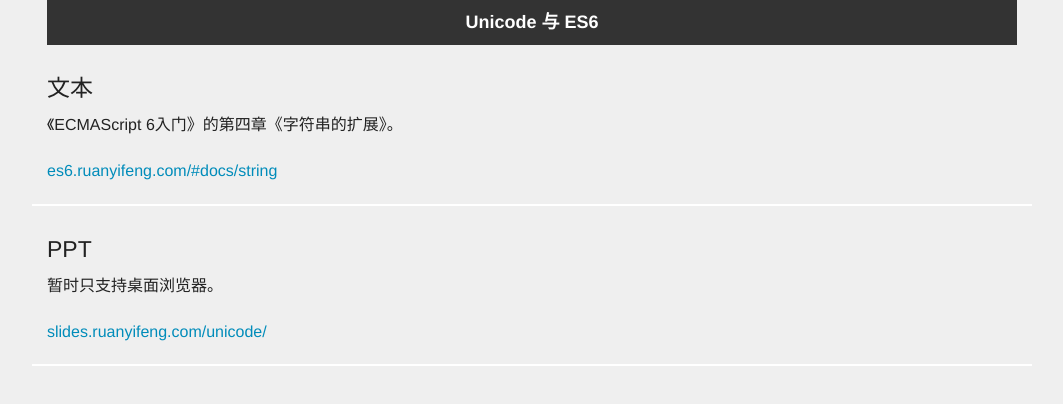
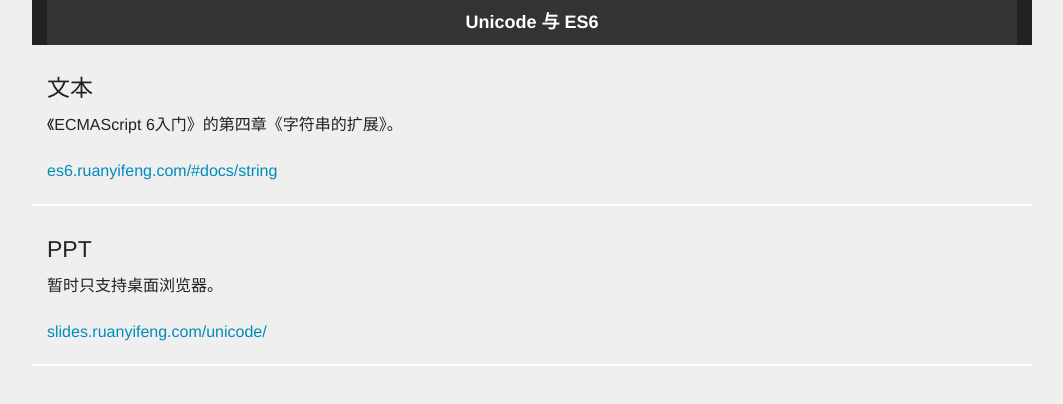
Before and after one commit to ruanyf/slides, a plain HTML site: page unicode/entrance/index.html in a window 1280 px wide. Shown: the whole page, without its empty margins (108-1171 px from the left). Drawn offline with Linux system fonts and the light colour scheme.

Commit message:
修改unicode/entrance

```diff
--- a/unicode/entrance/index.html
+++ b/unicode/entrance/index.html
@@ -12,6 +12,10 @@
     background: #efefef;
   }
 
+  .header{
+    background: #222;
+  }
+
   section .row{
     border-bottom: 2px solid #fff;
   }
@@ -21,7 +25,7 @@
     <div class="off-canvas-wrap off-canvas-example" data-offcanvas="">
     <div class="inner-wrap">
     <div class="row">
-      <div class="large-12 columns">
+      <div class="large-12 columns header">
         <nav class="tab-bar">
       <section class="middle tab-bar-section">
         <h1 class="title">Unicode 与 ES6</h1>
```
